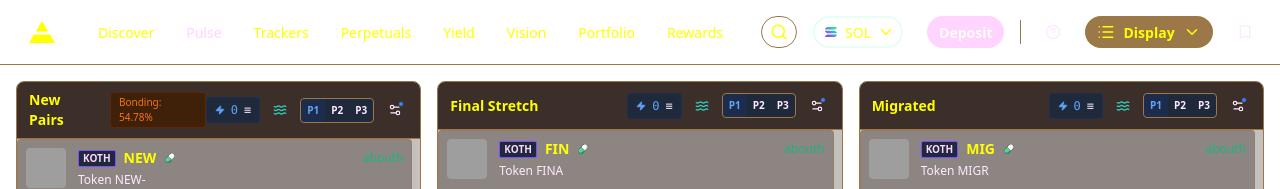
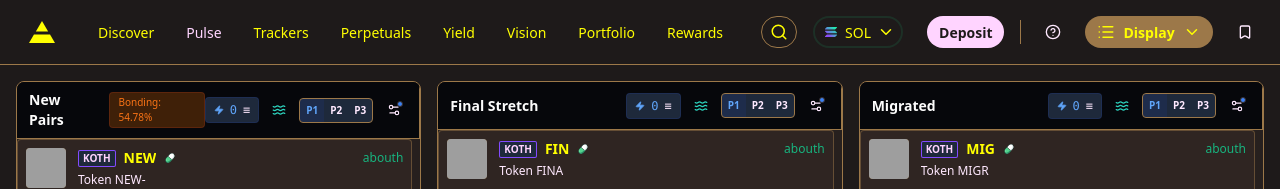
Before and after one commit to aakashsvs/Eterna-Frontend, a Next.js app: page / in a window 1280 px wide. Shown: the top 189 px of the page. Built offline with nearby package versions, Linux system fonts and the light colour scheme; grey boxes are pictures that could not be loaded.

Commit message:
Corrected CSS variables to exact RGB values, updated ColumnHeader layout and interactivity

```diff
--- a/src/app/globals.css
+++ b/src/app/globals.css
@@ -4,7 +4,7 @@
 
 @layer base {
   :root {
-    /* Axiom.trade Variables */
+    /* Axiom.trade Variables (RGB values for Tailwind opacity support) */
     --primary-color: 82 111 255;
     --primary-hue: 230;
     --primary-color-hover: 102 131 255;
@@ -29,27 +29,27 @@
     --primary-orange-hover: 238 146 103;
     --primary-red: 242 84 97;
     --primary-light-blue: 82 197 255;
-    --background: #06070B;
+    --background: 6 7 11; /* #06070B */
 
     /* Tailwind Mappings */
-    --foreground: 252 252 252; /* text-primary */
-    --card: 16 17 20; /* background-secondary */
-    --card-foreground: 200 201 209; /* text-secondary */
-    --popover: 24 24 26; /* background-tertiary */
-    --popover-foreground: 252 252 252;
-    --primary: 82 111 255; /* primary-color */
+    --foreground: var(--text-primary);
+    --card: var(--background-secondary);
+    --card-foreground: var(--text-secondary);
+    --popover: var(--background-tertiary);
+    --popover-foreground: var(--text-primary);
+    --primary: var(--primary-color);
     --primary-foreground: 255 255 255;
-    --secondary: 34 36 45; /* primary-stroke */
-    --secondary-foreground: 200 201 209;
-    --muted: 34 36 45; /* primary-stroke */
-    --muted-foreground: 119 122 140; /* text-tertiary */
-    --accent: 50 53 66; /* secondary-stroke */
-    --accent-foreground: 252 252 252;
-    --destructive: 236 57 122; /* decrease */
+    --secondary: var(--primary-stroke);
+    --secondary-foreground: var(--text-secondary);
+    --muted: var(--primary-stroke);
+    --muted-foreground: var(--text-tertiary);
+    --accent: var(--secondary-stroke);
+    --accent-foreground: var(--text-primary);
+    --destructive: var(--decrease);
     --destructive-foreground: 255 255 255;
-    --border: 34 36 45; /* primary-stroke */
-    --input: 34 36 45; /* primary-stroke */
-    --ring: 82 111 255; /* primary-color */
+    --border: var(--primary-stroke);
+    --input: var(--primary-stroke);
+    --ring: var(--primary-color);
     --radius: 0.5rem;
   }
 }
@@ -59,7 +59,9 @@
     @apply border-border;
   }
   body {
-    @apply bg-[color:var(--background)] text-[color:rgb(var(--text-primary))] antialiased;
+    @apply bg-background text-foreground antialiased;
+    background-color: rgb(var(--background));
+    color: rgb(var(--text-primary));
   }
 }
 
--- a/src/components/molecules/column-header.tsx
+++ b/src/components/molecules/column-header.tsx
@@ -4,12 +4,21 @@ import { TokenStatus } from '@/types/token';
 
 interface ColumnHeaderProps {
   status: TokenStatus;
-  count?: number; // Kept for compatibility but might not be shown in new design
+  count?: number;
   preset?: string;
   onFilterClick?: () => void;
+  onLightningClick?: () => void;
+  onWavesClick?: () => void;
+  onPresetChange?: (preset: string) => void;
 }
 
-export const ColumnHeader: React.FC<ColumnHeaderProps> = ({ status, onFilterClick }) => {
+export const ColumnHeader: React.FC<ColumnHeaderProps> = ({
+  status,
+  onFilterClick,
+  onLightningClick,
+  onWavesClick,
+  onPresetChange
+}) => {
   const labels = {
     new: 'New Pairs',
     final: 'Final Stretch',
@@ -19,10 +28,10 @@ export const ColumnHeader: React.FC<ColumnHeaderProps> = ({ status, onFilterClic
   const showBonding = status === 'new';
 
   return (
-    <div className="flex items-center justify-between px-3 py-2 bg-card border-b border-border min-h-[48px]">
+    <div className="flex items-center justify-between px-3 py-2 bg-[#06070B] border-b border-border min-h-[48px] border-r border-border last:border-r-0">
       {/* Left: Title + Badge */}
       <div className="flex items-center gap-3">
-        <span className="text-sm font-bold text-foreground">{labels[status]}</span>
+        <span className="text-sm font-bold text-[#FCFCFC]">{labels[status]}</span>
 
         {showBonding && (
           <div className="px-2 py-0.5 rounded text-[10px] font-medium bg-[#3f2008] text-orange-500 border border-orange-900/50">
@@ -34,22 +43,28 @@ export const ColumnHeader: React.FC<ColumnHeaderProps> = ({ status, onFilterClic
       {/* Right: Controls */}
       <div className="flex items-center gap-2">
         {/* Lightning Counter */}
-        <div className="flex items-center gap-1.5 px-2 py-1 rounded bg-[#1e293b] text-xs font-mono text-blue-400 border border-blue-900/30">
+        <button
+          onClick={onLightningClick}
+          className="flex items-center gap-1.5 px-2 py-1 rounded bg-[#1e293b] text-xs font-mono text-blue-400 border border-blue-900/30 hover:bg-[#1e293b]/80 transition-colors"
+        >
           <Zap size={10} className="fill-current" />
           <span>0</span>
           <span className="text-muted-foreground">≡</span>
-        </div>
+        </button>
 
         {/* Waves Icon */}
-        <div className="flex items-center justify-center w-6 h-6 rounded hover:bg-muted/50 transition-colors">
+        <button
+          onClick={onWavesClick}
+          className="flex items-center justify-center w-6 h-6 rounded hover:bg-muted/50 transition-colors"
+        >
           <Waves size={14} className="text-teal-400" />
-        </div>
+        </button>
 
         {/* Presets Toggle */}
         <div className="flex items-center text-[10px] font-bold bg-[#1e293b] rounded border border-border overflow-hidden">
-          <div className="px-1.5 py-1 text-blue-400 bg-blue-900/20">P1</div>
-          <div className="px-1.5 py-1 text-muted-foreground hover:bg-muted/50 cursor-pointer">P2</div>
-          <div className="px-1.5 py-1 text-muted-foreground hover:bg-muted/50 cursor-pointer">P3</div>
+          <button onClick={() => onPresetChange?.('P1')} className="px-1.5 py-1 text-blue-400 bg-blue-900/20 hover:bg-blue-900/30 transition-colors">P1</button>
+          <button onClick={() => onPresetChange?.('P2')} className="px-1.5 py-1 text-muted-foreground hover:bg-muted/50 transition-colors">P2</button>
+          <button onClick={() => onPresetChange?.('P3')} className="px-1.5 py-1 text-muted-foreground hover:bg-muted/50 transition-colors">P3</button>
         </div>
 
         {/* Settings/Filter */}
```
